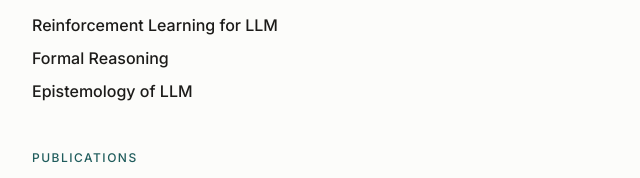
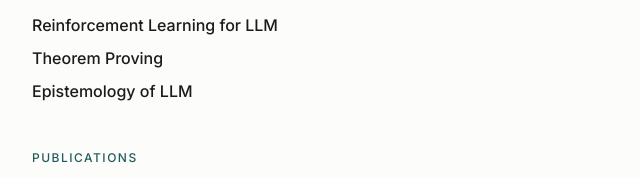
Before and after one commit to MS0117/MS0117.github.io, a plain HTML site: page index.html in a window 1280 px wide. Shown: the part 371-549 px from the top of the page, 312-952 px from the left. Drawn offline with Linux system fonts and the light colour scheme.

Commit message:
Update index.html

```diff
--- a/index.html
+++ b/index.html
@@ -95,7 +95,7 @@
     <div class="label">Research</div>
     <ul class="areas">
       <li><b>Reinforcement Learning for LLM</b></li>
-      <li><b>Formal Reasoning</b></li>
+      <li><b>Theorem Proving</b></li>
       <li><b>Epistemology of LLM</b></li>
     </ul>
   </div>
```
